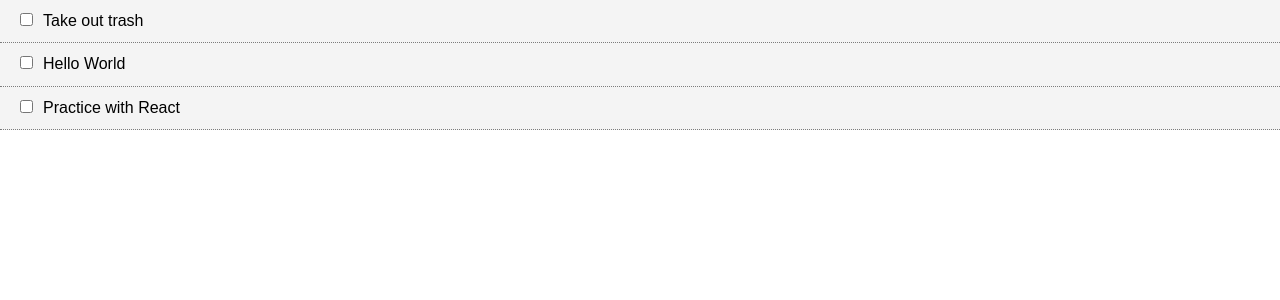
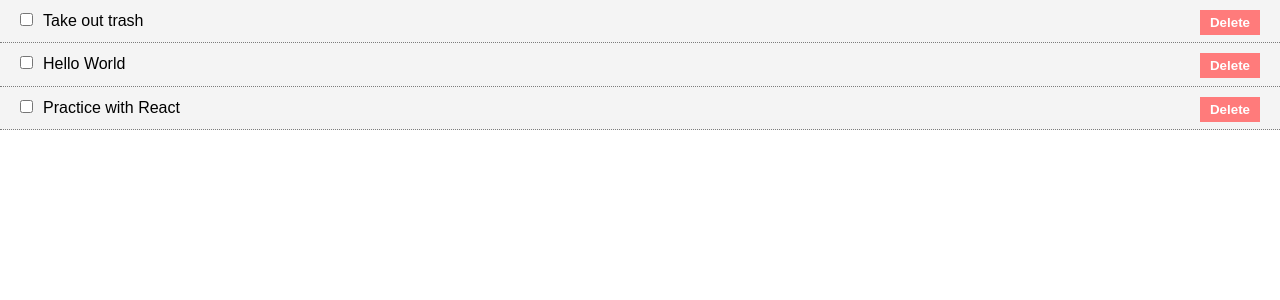
Before and after one commit to LandyJin/React_TodoList, a React (Create React App) app: page / in a window 1280 px wide. Shown: the top 300 px of the page. Built offline with nearby package versions, Linux system fonts and the light colour scheme.

Commit message:
add Delete function

```diff
--- a/src/App.js
+++ b/src/App.js
@@ -36,12 +36,22 @@ class App extends Component {
     })
   }
 
+  onItemDeleteClick = (id) => {
+    console.log(id)
+    this.setState({
+      toDos: this.state.toDos.filter(todo => {
+         return todo.id !== id;
+      })
+    })
+  }
+
   render() {
     return (
       <div className="App">
         <ToDoList
           //这个markcomplete下两层props
           markCompleted = {this.markCompleted}
+          onItemDeleteClick = {this.onItemDeleteClick}
           toDos={this.state.toDos}/>
       </div>
     );
--- a/src/components/ToDoItems.js
+++ b/src/components/ToDoItems.js
@@ -28,12 +28,18 @@ export class ToDoItems extends Component {
   // }
 
   render() {
-    const {id, title} = this.props.todo;
+    const {
+      id,
+      title,
+    } = this.props.todo;
+
     return (
+      //style attribute 可以加变量或者function
       <div style={this.getStyle()} className="toDoItems">
           <p>
-            <input type="checkbox" onChange={this.props.markCompleted.bind(this, id)}/>
+            <input type="checkbox" onChange={this.props.markComplete.bind(this, id)}/>
             { title }
+            <button onClick={this.props.onItemDeleteClick.bind(this, id)}>Delete</button>
           </p>
       </div>
     )
@@ -42,7 +48,7 @@ export class ToDoItems extends Component {
 
 // PropTypes
 ToDoItems.propTypes = {
-  todo: PropTypes.object.isRequired,
+  todo: PropTypes.object.isRequired
 }
 
 export default ToDoItems
--- a/src/components/ToDoList.js
+++ b/src/components/ToDoList.js
@@ -14,7 +14,8 @@ class ToDoList extends Component {
           {this.props.toDos.map((todo) => (
             <ToDoItems
               className = "toDoItem"
-              markCompleted = {this.props.markCompleted}
+              markComplete = {this.props.markCompleted}
+              onItemDeleteClick = {this.props.onItemDeleteClick}
               key = {todo.id}
               todo = {todo}
             />
--- a/src/css/ToDoList.css
+++ b/src/css/ToDoList.css
@@ -13,3 +13,13 @@
 .toDoItems input {
     margin: 0 10px;
 }
+
+.toDoItems button {
+    float: right;
+    margin-right: 10px;
+    padding: 5px 10px;
+    border: none;
+    background-color: #ff7b7b;
+    color: #ffff;
+    font-weight: bold;
+}
```
